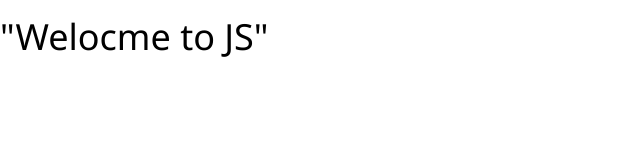
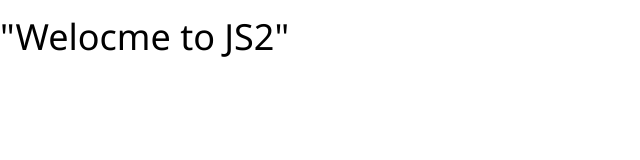
Before and after one commit to Maharshi2217/MernStack, a plain HTML site: page index.html in a window 1280 px wide. Shown: the full height of the page, 0-640 px from the left. Drawn offline with nearby package versions, Linux system fonts and the light colour scheme; files whose address does not match are found by name.

Commit message:
add new changes

```diff
--- a/index.html
+++ b/index.html
@@ -8,7 +8,7 @@
 </head>
 <body>
 
-<h1>"Welocme to JS"</h1>
+<h1>"Welocme to JS2"</h1>
 
 <script src="C:\Users\LENOVO\Desktop\javascriptbasics2.js"></script>
 
```
